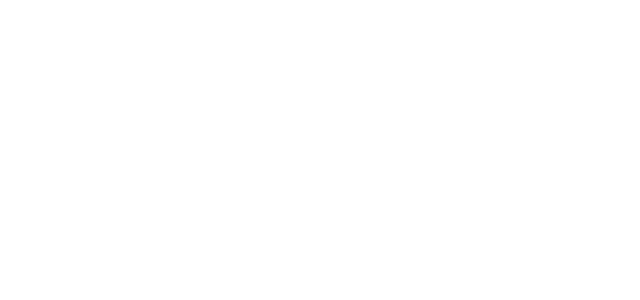
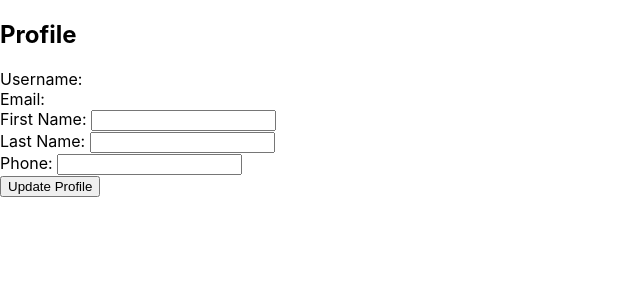
Before and after one commit to arhesaim/farmers-platform, a React (Create React App) app in the folder client/: page /profile in a window 1280 px wide. Before the commit this address had no page. Shown: the top 300 px of the page, without its empty margins (0-640 px from the left). Built offline with nearby package versions, Linux system fonts and the light colour scheme; no server answers; sample sign-in values are in the browser's storage.

Commit message:
added profile settings

```diff
--- a/client/src/App.js
+++ b/client/src/App.js
@@ -2,6 +2,8 @@ import React from 'react';
 import { BrowserRouter as Router, Routes, Route } from 'react-router-dom';
 import Register from './components/Register';
 import Login from './components/Login';
+import Profile from './components/Profile';
+import ProtectedRoute from './components/ProtectedRoute';
 
 const App = () => {
     return (
@@ -9,6 +11,7 @@ const App = () => {
             <Routes>
                 <Route path="/register" element={<Register />} />
                 <Route path="/login" element={<Login />} />
+                <Route path="/profile" element={<ProtectedRoute element={Profile} />} />
             </Routes>
         </Router>
     );
--- a/client/src/api.js
+++ b/client/src/api.js
@@ -4,4 +4,18 @@ const api = axios.create({
     baseURL: 'http://localhost:5000'
 });
 
+// request interceptor to include the token in the headers
+api.interceptors.request.use(
+    (config) => {
+        const token = localStorage.getItem('token');
+        if (token) {
+            config.headers.Authorization = token;
+        }
+        return config;
+    },
+    (error) => {
+        return Promise.reject(error);
+    }
+);
+
 export default api;
--- /dev/null
+++ b/client/src/components/Profile.js
@@ -0,0 +1,82 @@
+import React, { useState, useEffect } from 'react';
+import api from '../api';
+
+const Profile = () => {
+    const [profile, setProfile] = useState({});
+    const [firstName, setFirstName] = useState('');
+    const [lastName, setLastName] = useState('');
+    const [phone, setPhone] = useState('');
+
+    useEffect(() => {
+        const fetchProfile = async () => {
+            try {
+                const response = await api.get('/profile', {
+                    headers: { Authorization: localStorage.getItem('token') }
+                });
+                setProfile(response.data);
+                setFirstName(response.data.first_name);
+                setLastName(response.data.last_name);
+                setPhone(response.data.phone);
+            } catch (err) {
+                console.error(err);
+            }
+        };
+        fetchProfile();
+    }, []);
+
+    const handleUpdate = async (e) => {
+        e.preventDefault();
+        try {
+            await api.put('/profile', { first_name: firstName, last_name: lastName, phone }, {
+                headers: { Authorization: localStorage.getItem('token') }
+            });
+            alert('Profile updated successfully');
+        } catch (err) {
+            console.error(err);
+            alert('Profile update failed');
+        }
+    };
+
+    return (
+        <div>
+            <h2>Profile</h2>
+            <form onSubmit={handleUpdate}>
+                <div>
+                    <label>Username: </label>
+                    <span>{profile.username}</span>
+                </div>
+                <div>
+                    <label>Email: </label>
+                    <span>{profile.email}</span>
+                </div>
+                <div>
+                    <label>First Name: </label>
+                    <input
+                        type="text"
+                        value={firstName}
+                        onChange={(e) => setFirstName(e.target.value)}
+                    />
+                </div>
+                <div>
+                    <label>Last Name: </label>
+                    <input
+                        type="text"
+                        value={lastName}
+                        onChange={(e) => setLastName(e.target.value)}
+                    />
+                </div>
+                <div>
+                    <label>Phone: </label>
+                    <input
+                        type="text"
+                        value={phone}
+                        onChange={(e) => setPhone(e.target.value)}
+                    />
+                </div>
+                <button type="submit">Update Profile</button>
+            </form>
+        </div>
+    );
+};
+
+export default Profile;
--- /dev/null
+++ b/client/src/components/ProtectedRoute.js
@@ -0,0 +1,9 @@
+import React from 'react';
+import { Navigate } from 'react-router-dom';
+
+const ProtectedRoute = ({ element: Component, ...rest }) => {
+    const isAuthenticated = !!localStorage.getItem('token');
+    return isAuthenticated ? <Component {...rest} /> : <Navigate to="/login" />;
+};
+
+export default ProtectedRoute;
```
Also changed, not shown: 1 other file (tests, documents, lock files or other folders).
